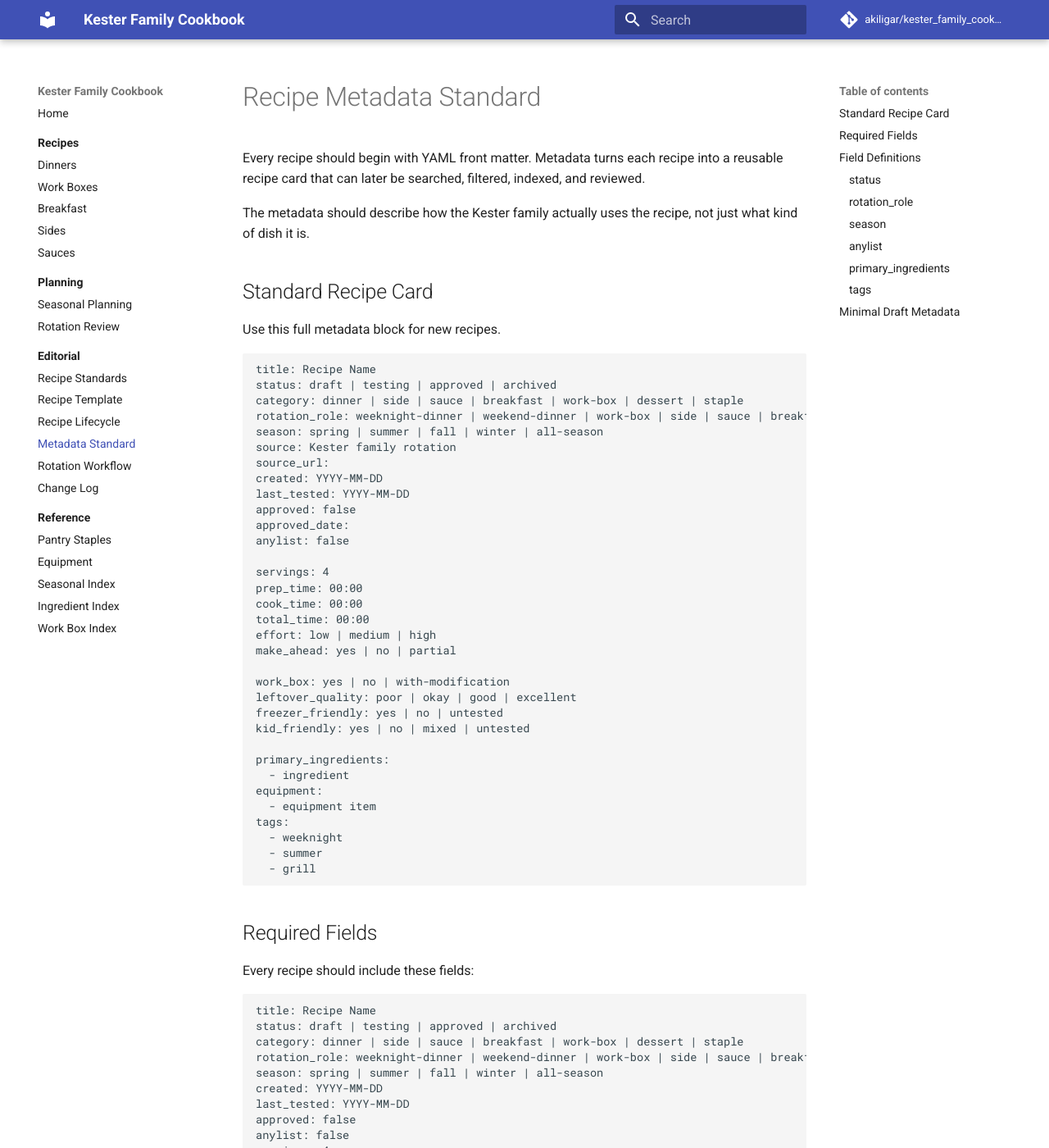
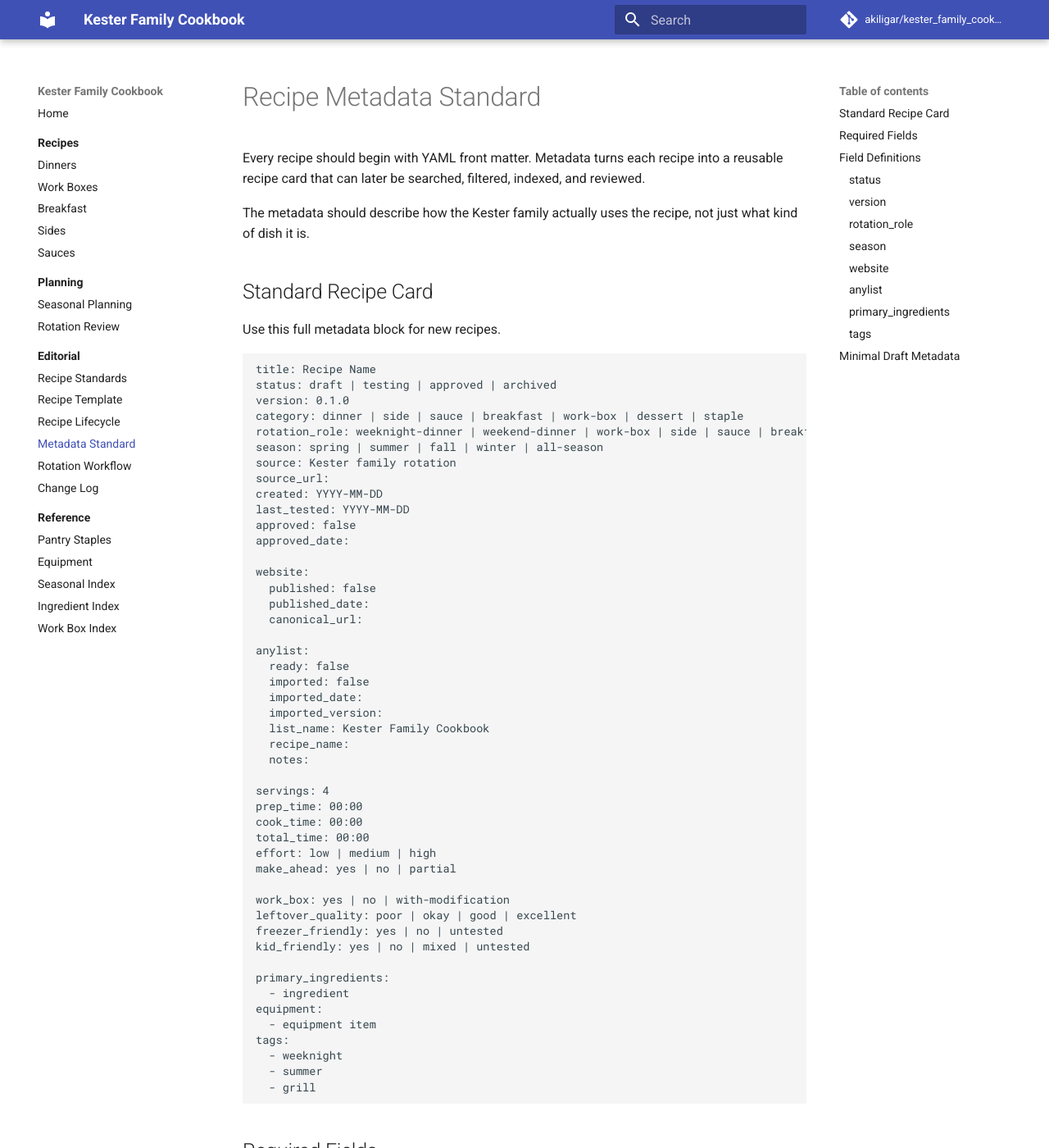
Before and after one commit to akiligar/kester_family_cookbook, an MkDocs documentation site: the page built from docs/editorial/metadata-standard.md, in a window 1280 px wide and 1400 px high. Shown: the whole window at 82% size. Built offline with MkDocs 1.6.1 and Material for MkDocs 9.7.7, drawn with Linux system fonts in a browser that asks for light colours; comment, search, counter and statistics services are not loaded; some of the changed text lies outside the part shown.

Commit message:
Add AnyList sync tracking to metadata standard

````diff
--- a/docs/editorial/metadata-standard.md
+++ b/docs/editorial/metadata-standard.md
@@ -11,6 +11,7 @@ Use this full metadata block for new recipes.
 ```yaml
 title: Recipe Name
 status: draft | testing | approved | archived
+version: 0.1.0
 category: dinner | side | sauce | breakfast | work-box | dessert | staple
 rotation_role: weeknight-dinner | weekend-dinner | work-box | side | sauce | breakfast | company | holiday | staple
 season: spring | summer | fall | winter | all-season
@@ -20,7 +21,20 @@ created: YYYY-MM-DD
 last_tested: YYYY-MM-DD
 approved: false
 approved_date:
-anylist: false
+
+website:
+  published: false
+  published_date:
+  canonical_url:
+
+anylist:
+  ready: false
+  imported: false
+  imported_date:
+  imported_version:
+  list_name: Kester Family Cookbook
+  recipe_name:
+  notes:
 
 servings: 4
 prep_time: 00:00
@@ -51,13 +65,21 @@ Every recipe should include these fields:
 ```yaml
 title: Recipe Name
 status: draft | testing | approved | archived
+version: 0.1.0
 category: dinner | side | sauce | breakfast | work-box | dessert | staple
 rotation_role: weeknight-dinner | weekend-dinner | work-box | side | sauce | breakfast | company | holiday | staple
 season: spring | summer | fall | winter | all-season
 created: YYYY-MM-DD
 last_tested: YYYY-MM-DD
 approved: false
-anylist: false
+website:
+  published: false
+anylist:
+  ready: false
+  imported: false
+  imported_date:
+  imported_version:
+  list_name: Kester Family Cookbook
 servings: 4
 prep_time: 00:00
 cook_time: 00:00
@@ -79,6 +101,15 @@ Use one of these values:
 - `testing`: Cooked or scheduled in a rotation, still being evaluated.
 - `approved`: Permanent family cookbook recipe.
 - `archived`: Retired from active use.
+
+### `version`
+
+Use semantic-style recipe versions.
+
+- Start drafts at `0.1.0`.
+- Use `1.0.0` when a recipe is first approved.
+- Increment the version when the ingredients, timing, method, or work-box notes meaningfully change.
+- Minor wording edits do not need a version change unless they affect cooking or AnyList import clarity.
 
 ### `rotation_role`
 
@@ -102,9 +133,35 @@ Use the season when the family actually wants to cook the recipe.
 
 A tomato-heavy pasta may technically be possible all year, but if it only makes sense with summer tomatoes, mark it `summer`.
 
+### `website`
+
+The website block tracks whether the recipe has been published from GitHub to the cookbook site.
+
+Use `website.published: true` only after the recipe is visible on the published cookbook site.
+
 ### `anylist`
 
-Use `anylist: true` only when the recipe is clean enough to import from the published site. Draft notes, testing clutter, and ambiguous ingredients should be cleaned up first.
+The AnyList block tracks whether the published recipe has been imported into AnyList.
+
+Use these rules:
+
+- `ready: true` means the recipe is clean enough to import.
+- `imported: true` means it has been imported into AnyList.
+- `imported_version` records the recipe version that was imported.
+- If `version` is newer than `imported_version`, the recipe needs to be re-imported.
+- `recipe_name` should match the name used inside AnyList if it differs from the cookbook title.
+- `notes` can record manual details, such as duplicate cleanup or import quirks.
+
+A recipe is current in AnyList only when:
+
+```yaml
+version: 1.2.0
+anylist:
+  imported: true
+  imported_version: 1.2.0
+```
+
+If the versions differ, GitHub is newer than AnyList.
 
 ### `primary_ingredients`
 
@@ -152,12 +209,17 @@ For rough drafts, this smaller block is acceptable:
 ```yaml
 title: Recipe Name
 status: draft
+version: 0.1.0
 category: dinner
 rotation_role: weeknight-dinner
 season: all-season
 created: YYYY-MM-DD
 approved: false
-anylist: false
+website:
+  published: false
+anylist:
+  ready: false
+  imported: false
 servings: 4
 effort: medium
 work_box: untested
````
